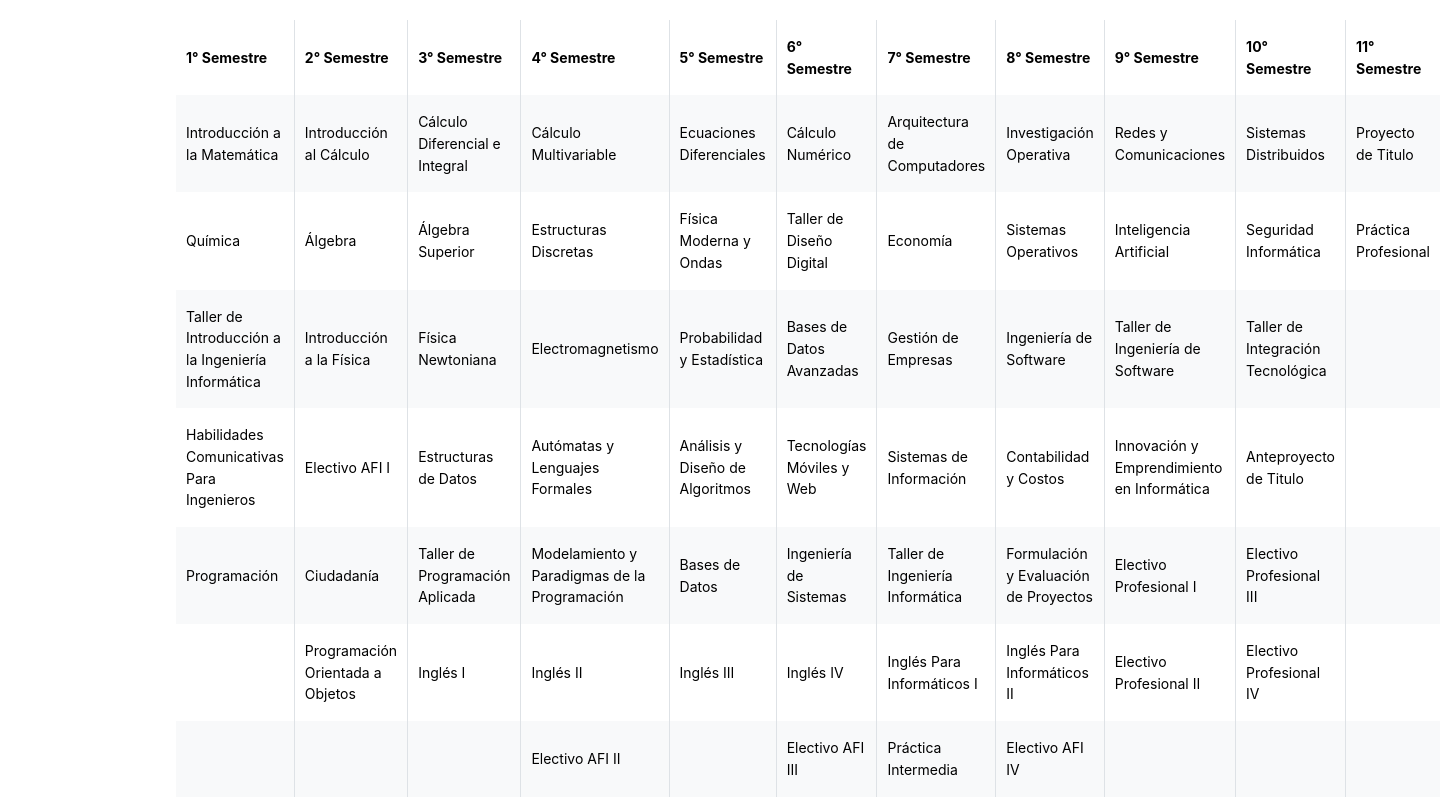
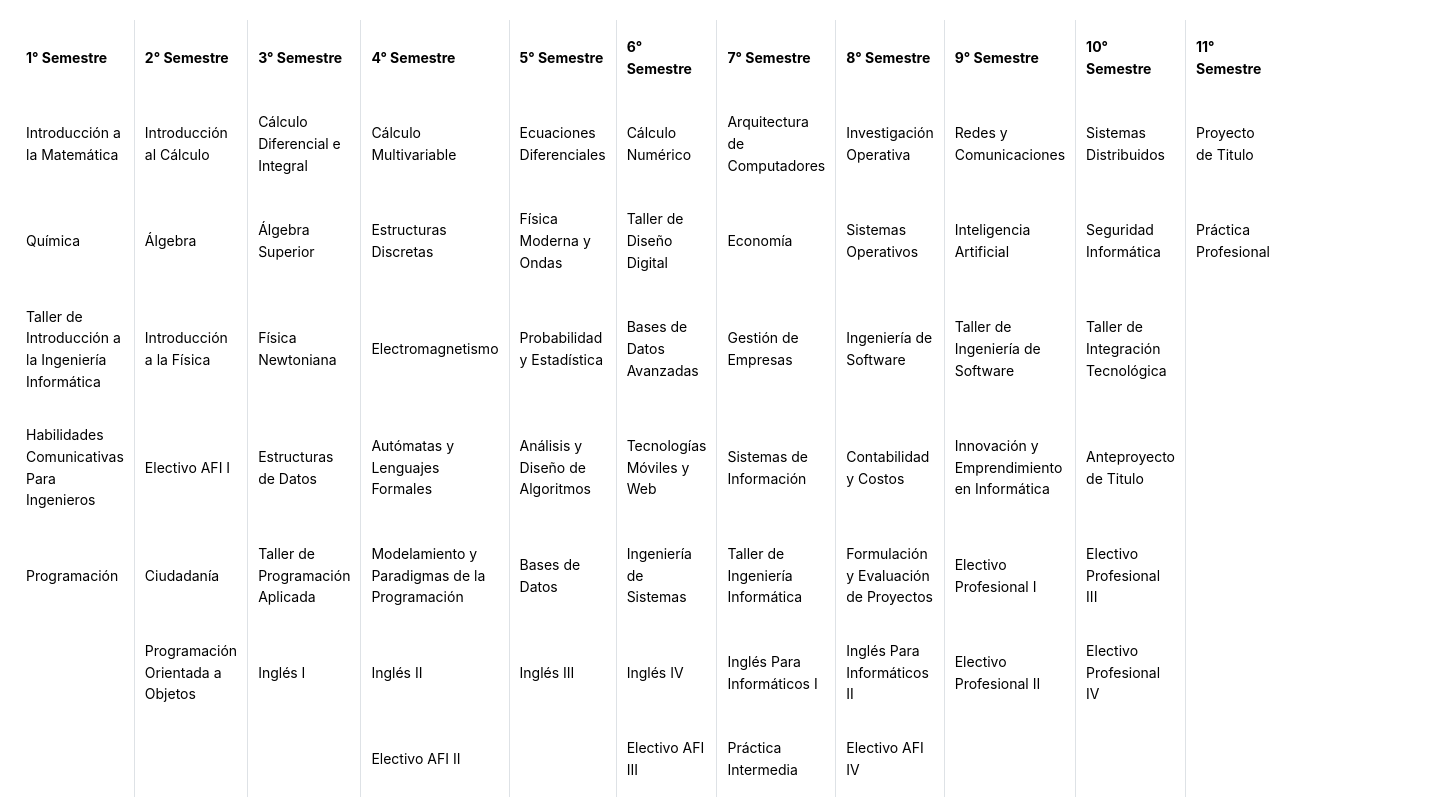
Before and after one commit to Awerito/09-curricular-grid, a React (Vite) app: page / in a window 1280 px wide. Shown: the whole page, 1440 px wide, since content can reach past the window. Built offline with nearby package versions, Linux system fonts and the light colour scheme.

Commit message:
Feat: cells shows prevs and next

```diff
--- a/src/App.jsx
+++ b/src/App.jsx
@@ -3,7 +3,7 @@ import CurricularGrid from './components/CurricularGrid'
 
 function App() {
   return (
-    <Container>
+    <Container size="xl">
       <CurricularGrid />
     </Container>
   )
--- a/src/components/CurricularGrid.jsx
+++ b/src/components/CurricularGrid.jsx
@@ -1,13 +1,14 @@
-import { subjects } from '../mock/curriculum.json'
-import { Table } from '@mantine/core'
+import { useState } from 'react';
+import { subjects } from '../mock/curriculum.json';
+import { Table } from '@mantine/core';
 
 function distributeElements(inputList) {
-  const sortBySemester = Array.from({ length: 11 }, () => [])
+  const sortBySemester = Array.from({ length: 11 }, () => []);
 
   inputList.forEach(el => {
     const index = el.semester;
     sortBySemester[index - 1].push(el);
-  })
+  });
 
   const rows = [];
   while (sortBySemester.some(semester => semester.length > 0)) {
@@ -25,20 +26,63 @@ function distributeElements(inputList) {
   return rows;
 }
 
-function CurricularGrid() {
-  const header = Array.from({ length: 11 }, (_, index) => (
-    <Table.Th key={index}>{index + 1}° Semestre</Table.Th>
-  ))
-
-  const rows = distributeElements(subjects).map((row, index) => (
-    <Table.Tr key={index}>
-      {row.map((subject, index) => (
-        <Table.Td key={index}>
-          {subject ? subject.name : null}
-        </Table.Td>
+function SemesterHeader({ totalSemesters }) {
+  return (
+    <Table.Tr>
+      {Array.from({ length: totalSemesters }, (_, index) => (
+        <Table.Th key={index}>{index + 1}° Semestre</Table.Th>
       ))}
     </Table.Tr>
-  ))
+  );
+}
+
+function TableCell({ subject, onClick, style }) {
+  return (
+    <Table.Td
+      onClick={() => onClick(subject)}
+      style={style}
+    >
+      {subject ? subject.name : null}
+    </Table.Td>
+  );
+}
+
+function TableRow({ row, onClick, getCellStyle }) {
+  return (
+    <Table.Tr>
+      {row.map((subject, index) => (
+        <TableCell
+          key={index}
+          subject={subject}
+          onClick={onClick}
+          style={getCellStyle(subject)}
+        />
+      ))}
+    </Table.Tr>
+  );
+}
+
+function ColorLogic(clicked, subject) {
+  if (!subject) return { cursor: 'default', backgroundColor: 'white' };
+
+  let backgroundColor = 'white';
+  if (clicked?.name === subject.name) backgroundColor = 'lightblue';
+  if (clicked?.prev.includes(subject.name)) backgroundColor = 'lightcoral';
+  if (clicked?.next.includes(subject.name)) backgroundColor = 'lightgreen';
+
+  return {
+    cursor: 'pointer',
+    backgroundColor
+  };
+}
+
+function CurricularGrid() {
+  const [clicked, setClicked] = useState(null);
+
+  const getCellStyle = (subject) => ColorLogic(clicked, subject);
+
+  const totalSemesters = 11;
+  const rows = distributeElements(subjects);
 
   return (
     <Table
@@ -49,10 +93,20 @@ function CurricularGrid() {
       style={{ marginTop: 20 }}
     >
       <Table.Thead>
-        <Table.Tr>{header}</Table.Tr>
+        <SemesterHeader totalSemesters={totalSemesters} />
       </Table.Thead>
-      <Table.Tbody>{rows}</Table.Tbody>
+      <Table.Tbody>
+        {rows.map((row, index) => (
+          <TableRow
+            key={index}
+            row={row}
+            onClick={setClicked}
+            getCellStyle={getCellStyle}
+          />
+        ))}
+      </Table.Tbody>
     </Table>
   );
 }
-export default CurricularGrid
+
+export default CurricularGrid;
--- a/src/mock/curriculum.json
+++ b/src/mock/curriculum.json
@@ -404,7 +404,9 @@
     {
       "semester": 8,
       "name": "Inglés Para Informáticos II",
-      "prev": [],
+      "prev": [
+        "Inglés Para Informáticos I"
+      ],
       "next": []
     },
     {
@@ -577,7 +579,7 @@
         "Introducción al Cálculo",
         "Álgebra",
         "Introducción a la Física",
-        "Electivo AFI",
+        "Electivo AFI I",
         "Ciudadanía",
         "Programación Orientada a Objetos",
         "Cálculo Diferencial e Integral",
@@ -592,7 +594,7 @@
         "Autómatas y Lenguajes Formales",
         "Modelamiento y Paradigmas de la Programación",
         "Inglés II",
-        "Electivo AFI",
+        "Electivo AFI II",
         "Ecuaciones Diferenciales",
         "Física Moderna y Ondas",
         "Probabilidad y Estadística",
@@ -605,7 +607,7 @@
         "Tecnologías Móviles y Web",
         "Ingeniería de Sistemas",
         "Inglés IV",
-        "Electivo AFI",
+        "Electivo AFI III",
         "Arquitectura de Computadores",
         "Economía",
         "Gestión de Empresas",
@@ -619,7 +621,7 @@
         "Contabilidad y Costos",
         "Formulación y Evaluación de Proyectos",
         "Inglés Para Informáticos II",
-        "Electivo AFI"
+        "Electivo AFI IV"
       ],
       "next": []
     }
```
